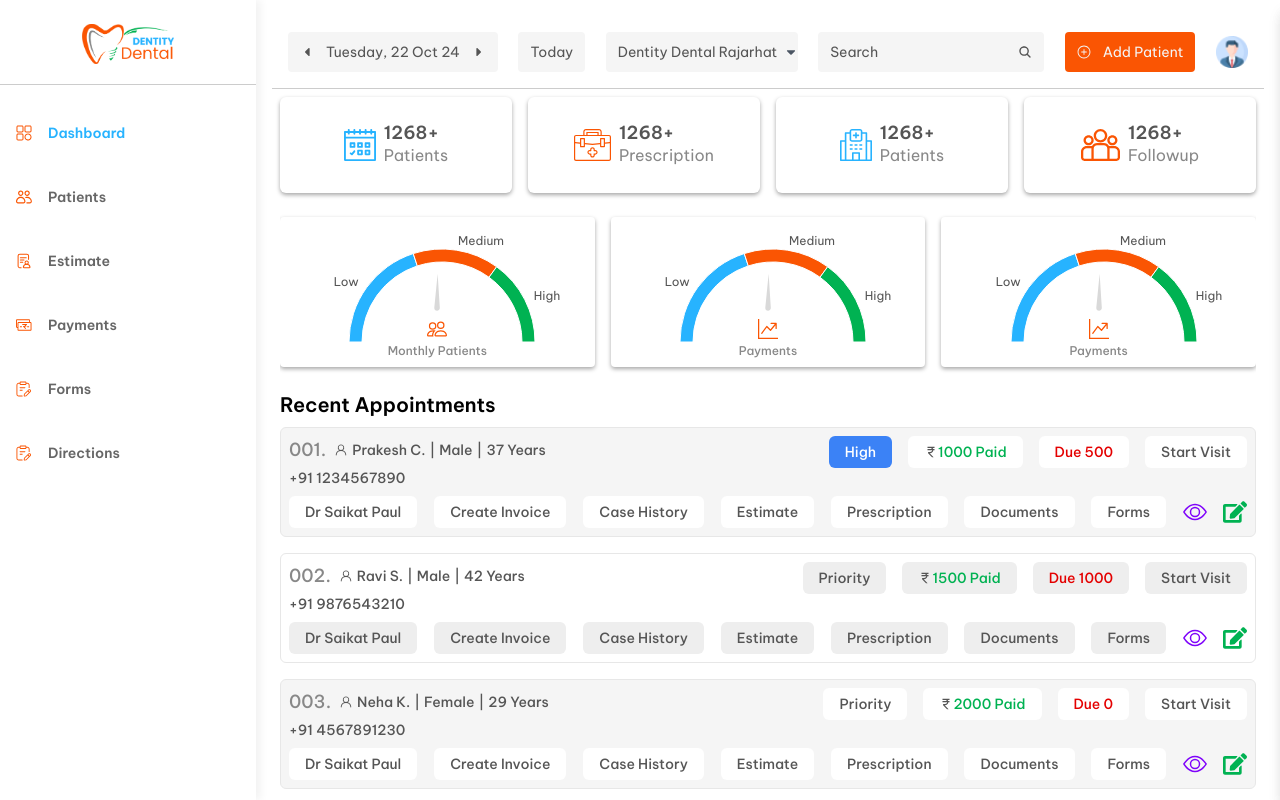
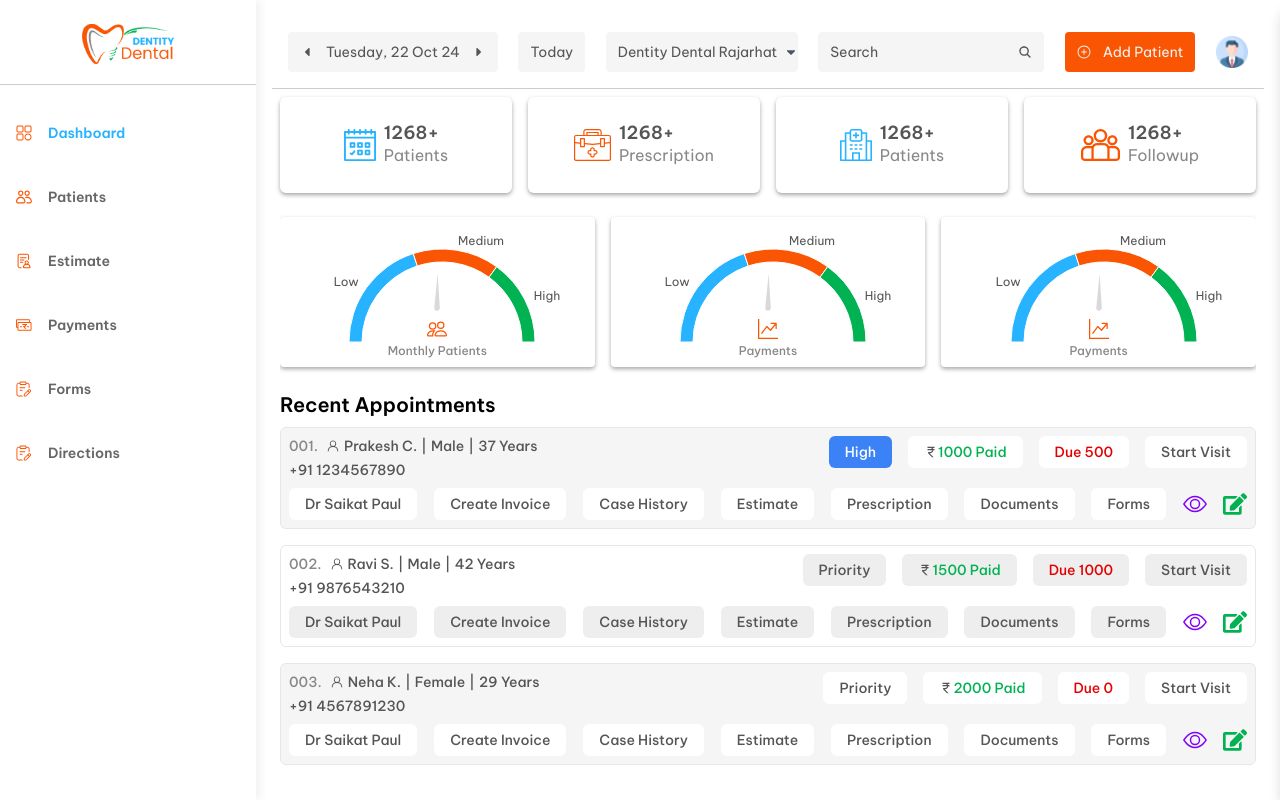
Before and after one commit to therebootai/democlinicsofwarefrontend, a React (Vite) app: page /doctor/dashboard in a window 1280 px wide. Built offline with nearby package versions, Linux system fonts and the light colour scheme.

Commit message:
modified

```diff
--- a/src/pages/doctos/Dashboard.jsx
+++ b/src/pages/doctos/Dashboard.jsx
@@ -132,7 +132,7 @@ const Dashboard = () => {
                   <div className="flex flex-row items-start justify-between">
                     <div className="flex flex-col gap-1">
                       <div className="flex flex-row items-center gap-2">
-                        <span className="xlg:text-lg text-sms text-[#888888] font-medium ">
+                        <span className="xlg:text-sm text-sm text-[#888888] font-medium ">
                           {item.pid}.
                         </span>
                         <div className="flex flex-row items-center gap-1 text-[13px] xlg:text-sm font-medium text-[#555555]">
```
